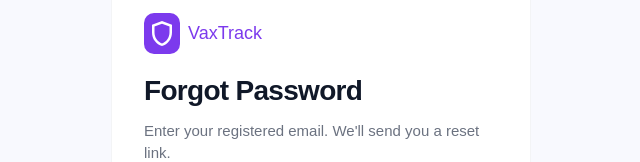
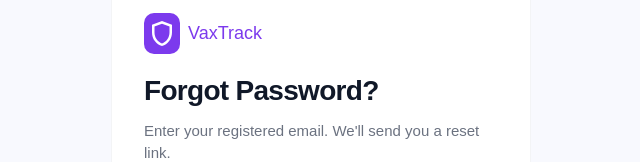
Before and after one commit to Full-Stack-Engineering-Bootcamp-2026/VaxTrack_Frontend, a React (Vite) app: page /forgot-password in a window 1280 px wide. Shown: the part 152-314 px from the top of the page, without its empty margins (319-959 px from the left). Built offline with nearby package versions, Linux system fonts and the light colour scheme.

Commit message:
hotfix:reset password working now

```diff
--- a/src/App.tsx
+++ b/src/App.tsx
@@ -32,9 +32,9 @@ export function App() {
           <Route path="/" element={<Login />} />
           <Route path="/login" element={<Login />} />
           <Route path="/register" element={<CreateAccount />} />
-          <Route path="/forgot-password" element={<ForgotPassword />} />
+        </Route>
+         <Route path="/forgot-password" element={<ForgotPassword />} />
           <Route path="/reset-password" element={<ResetPassword />} />
-        </Route>
         <Route element={<ProtectedRoute allowedRole="GUARDIAN" />}>
           <Route element={<GuardianLayout />}>
             <Route path="/guardian/dashboard" element={<GuardianDashboard />} />
--- a/src/pages/guardian/ForgotPassword.tsx
+++ b/src/pages/guardian/ForgotPassword.tsx
@@ -55,7 +55,7 @@ const ForgotPassword = () => {
 
     return (
         <PasswordChangeLayout
-            title="Forgot Password"
+            title="Forgot Password?"
             subtitle="Enter your registered email. We'll send you a reset link."
             backPath="/login"
             bottomLinkText="Back to Login"
--- a/src/pages/guardian/ResetPassword.tsx
+++ b/src/pages/guardian/ResetPassword.tsx
@@ -28,7 +28,7 @@ const resetPasswordSchema = Joi.object({
   }),
 })
 
-const ResetPassword = () => {
+const   ResetPassword = () => {
   const [loading, setLoading] = useState(false)
   const [showPassword, setShowPassword] = useState(false)
   const [showConfirmPassword, setShowConfirmPassword] = useState(false)
--- a/src/pages/profile/ProfilePage.tsx
+++ b/src/pages/profile/ProfilePage.tsx
@@ -386,7 +386,7 @@ const ProfilePage = () => {
                     onClick={() => navigate("/forgot-password")}
                     className="h-11 rounded-xl bg-[#DDD6FE] px-6 text-[#7C3AED] hover:bg-[#C4B5FD]"
                   >
-                    Change Password
+                    Reset Password
                   </Button>
                 </div>
               </div>
```
